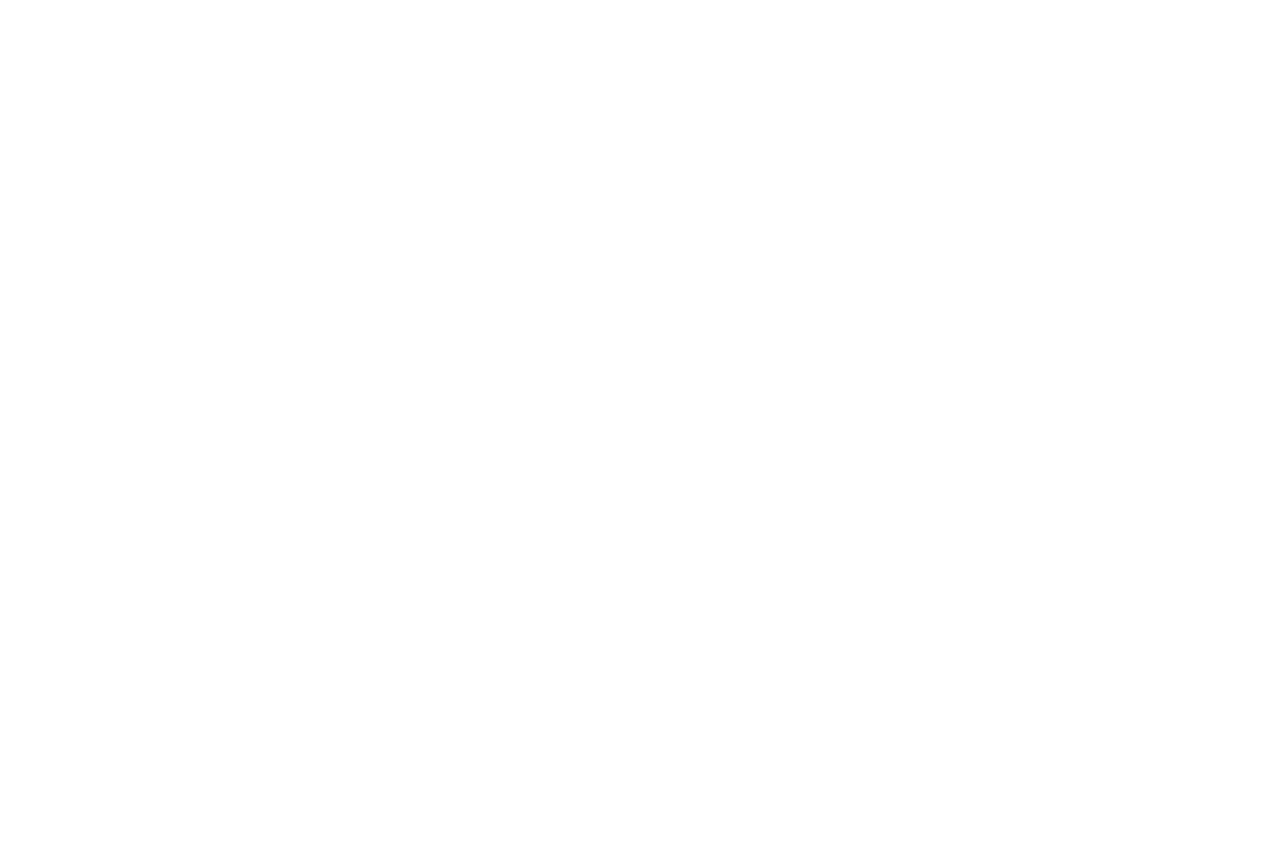
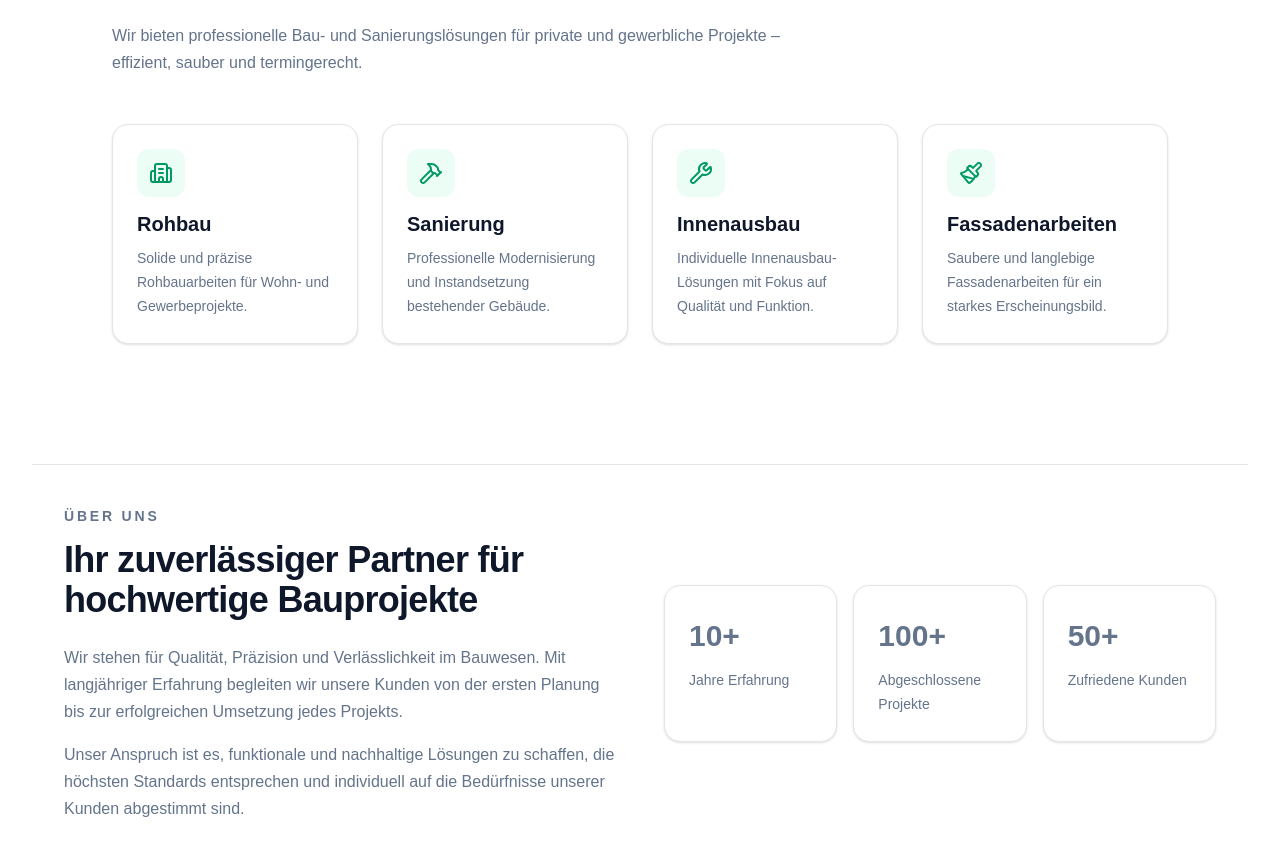
Before and after one commit to stickd/bauunternehmen-landing, a Next.js app: page / in a window 1280 px wide. Shown: the part 990-1846 px from the top of the page. Before the commit the page ends 816 px from the top, so only its background shows below. Built offline with nearby package versions, Linux system fonts and the light colour scheme.

Commit message:
feat: implement about section with company description and stats
- add reusable About section component
- include company description text
- add statistics cards (10+ years, 100+ projects, 50+ customers)
- style section with responsive layout

```diff
--- a/package.json
+++ b/package.json
@@ -9,6 +9,7 @@
     "lint": "eslint"
   },
   "dependencies": {
+    "lucide-react": "^1.8.0",
     "next": "16.2.3",
     "react": "19.2.4",
     "react-dom": "19.2.4"
--- a/src/app/page.tsx
+++ b/src/app/page.tsx
@@ -1,9 +1,15 @@
+import About from "@/components/sections/About";
 import Hero from "@/components/sections/Hero";
+import Services from "@/components/sections/Services";
 
 export default function HomePage() {
   return (
     <main className="container section">
       <Hero />
+      <div className="h-px w-full bg-neutral-200 my-10" />
+      <Services />
+      <div className="h-px w-full bg-neutral-200 my-10" />
+      <About />
     </main>
   );
 }
--- /dev/null
+++ b/src/components/sections/About.tsx
@@ -0,0 +1,52 @@
+export default function About() {
+  const stats = [
+    { value: "10+", label: "Jahre Erfahrung" },
+    { value: "100+", label: "Abgeschlossene Projekte" },
+    { value: "50+", label: "Zufriedene Kunden" },
+  ];
+
+  return (
+    <section id="about" className="">
+      <div className="mx-auto max-w-7xl px-6 lg:px-8">
+        <div className="grid gap-12 lg:grid-cols-2 lg:items-center">
+          <div>
+            <p className="mb-3 text-sm font-semibold uppercase tracking-[0.2em] text-orange-600">
+              Über uns
+            </p>
+
+            <h2 className="max-w-xl text-3xl font-bold tracking-tight text-neutral-900 sm:text-4xl">
+              Ihr zuverlässiger Partner für hochwertige Bauprojekte
+            </h2>
+
+            <p className="mt-6 max-w-2xl text-base leading-7 text-neutral-600">
+              Wir stehen für Qualität, Präzision und Verlässlichkeit im
+              Bauwesen. Mit langjähriger Erfahrung begleiten wir unsere Kunden
+              von der ersten Planung bis zur erfolgreichen Umsetzung jedes
+              Projekts.
+            </p>
+
+            <p className="mt-4 max-w-2xl text-base leading-7 text-neutral-600">
+              Unser Anspruch ist es, funktionale und nachhaltige Lösungen zu
+              schaffen, die höchsten Standards entsprechen und individuell auf
+              die Bedürfnisse unserer Kunden abgestimmt sind.
+            </p>
+          </div>
+
+          <div className="grid grid-cols-1 gap-4 sm:grid-cols-3">
+            {stats.map((stat) => (
+              <div
+                key={stat.label}
+                className="rounded-2xl border border-neutral-200 bg-white p-6 shadow-sm transition-transform duration-300 hover:-translate-y-1 hover:shadow-md"
+              >
+                <p className="text-3xl font-bold text-orange-600">
+                  {stat.value}
+                </p>
+                <p className="mt-2 text-sm text-neutral-600">{stat.label}</p>
+              </div>
+            ))}
+          </div>
+        </div>
+      </div>
+    </section>
+  );
+}
--- /dev/null
+++ b/src/components/sections/Services.tsx
@@ -0,0 +1,77 @@
+import { Hammer, Building2, Wrench, Paintbrush } from "lucide-react";
+
+const services = [
+  {
+    title: "Rohbau",
+    description:
+      "Solide und präzise Rohbauarbeiten für Wohn- und Gewerbeprojekte.",
+    icon: Building2,
+  },
+  {
+    title: "Sanierung",
+    description:
+      "Professionelle Modernisierung und Instandsetzung bestehender Gebäude.",
+    icon: Hammer,
+  },
+  {
+    title: "Innenausbau",
+    description:
+      "Individuelle Innenausbau-Lösungen mit Fokus auf Qualität und Funktion.",
+    icon: Wrench,
+  },
+  {
+    title: "Fassadenarbeiten",
+    description:
+      "Saubere und langlebige Fassadenarbeiten für ein starkes Erscheinungsbild.",
+    icon: Paintbrush,
+  },
+];
+
+export default function Services() {
+  return (
+    <section
+      id="services"
+      className="px-6 py-20 md:px-12 lg:px-20 flex flex-col justify-between h-full"
+    >
+      <div className="mx-auto max-w-7xl">
+        <div className="mb-12 max-w-2xl">
+          <p className="mb-3 text-sm font-semibold uppercase tracking-[0.2em] text-emerald-600">
+            Unsere Leistungen
+          </p>
+          <h2 className="mb-4 text-3xl font-bold tracking-tight text-neutral-900 md:text-4xl">
+            Zuverlässige Bauleistungen aus einer Hand
+          </h2>
+          <p className="text-base leading-7 text-neutral-600">
+            Wir bieten professionelle Bau- und Sanierungslösungen für private
+            und gewerbliche Projekte – effizient, sauber und termingerecht.
+          </p>
+        </div>
+
+        <div className="grid gap-6 sm:grid-cols-2 xl:grid-cols-4 ">
+          {services.map((service) => {
+            const Icon = service.icon;
+
+            return (
+              <div
+                key={service.title}
+                className="rounded-2xl border border-neutral-200 bg-white p-6 shadow-sm transition hover:-translate-y-1 hover:shadow-md"
+              >
+                <div className="mb-4 flex h-12 w-12 items-center justify-center rounded-xl bg-emerald-50">
+                  <Icon className="h-6 w-6 text-emerald-600" />
+                </div>
+
+                <h3 className="mb-3 text-xl font-semibold text-neutral-900">
+                  {service.title}
+                </h3>
+
+                <p className="text-sm leading-6 text-neutral-600">
+                  {service.description}
+                </p>
+              </div>
+            );
+          })}
+        </div>
+      </div>
+    </section>
+  );
+}
```
Also changed, not shown: 1 other file (tests, documents, lock files or other folders).
